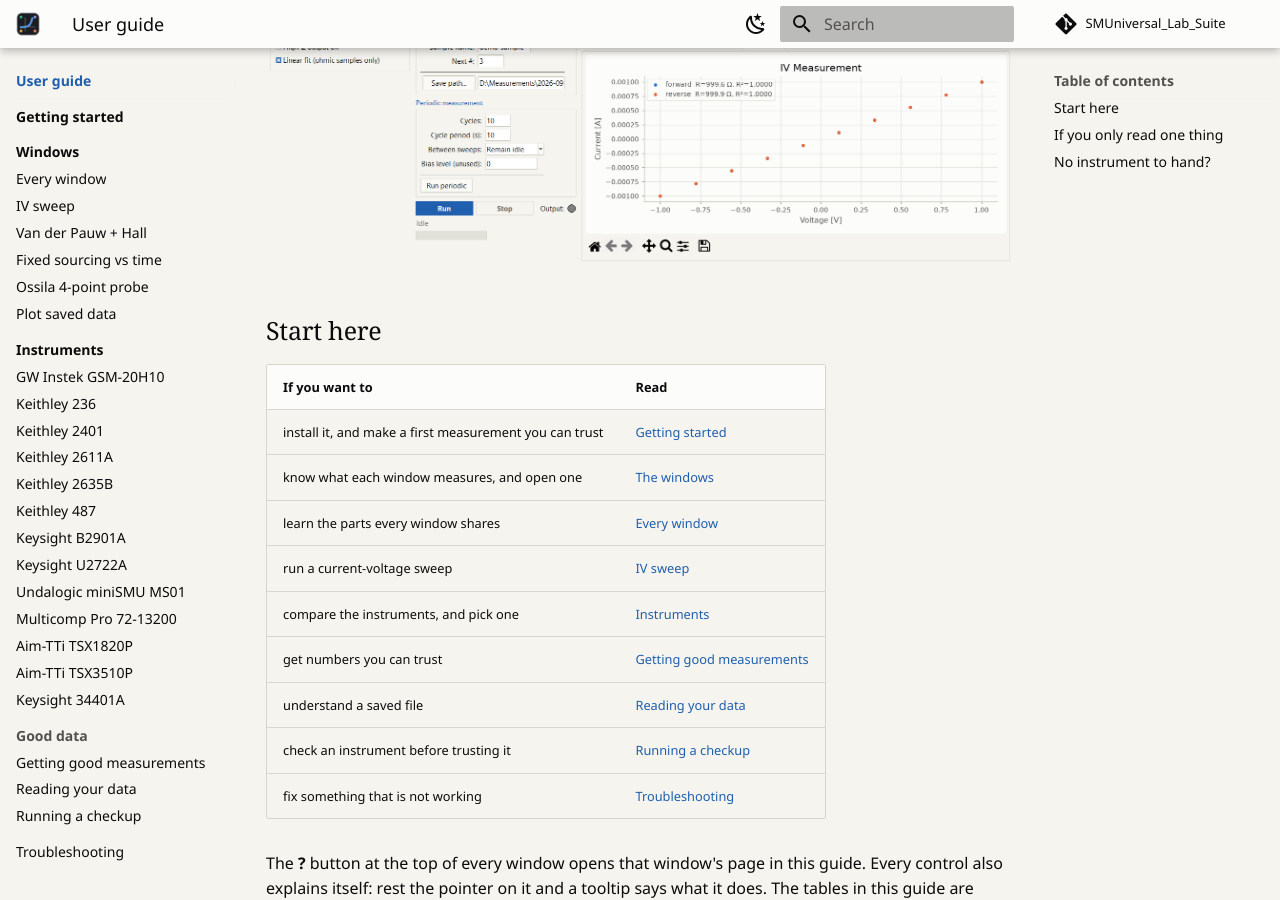
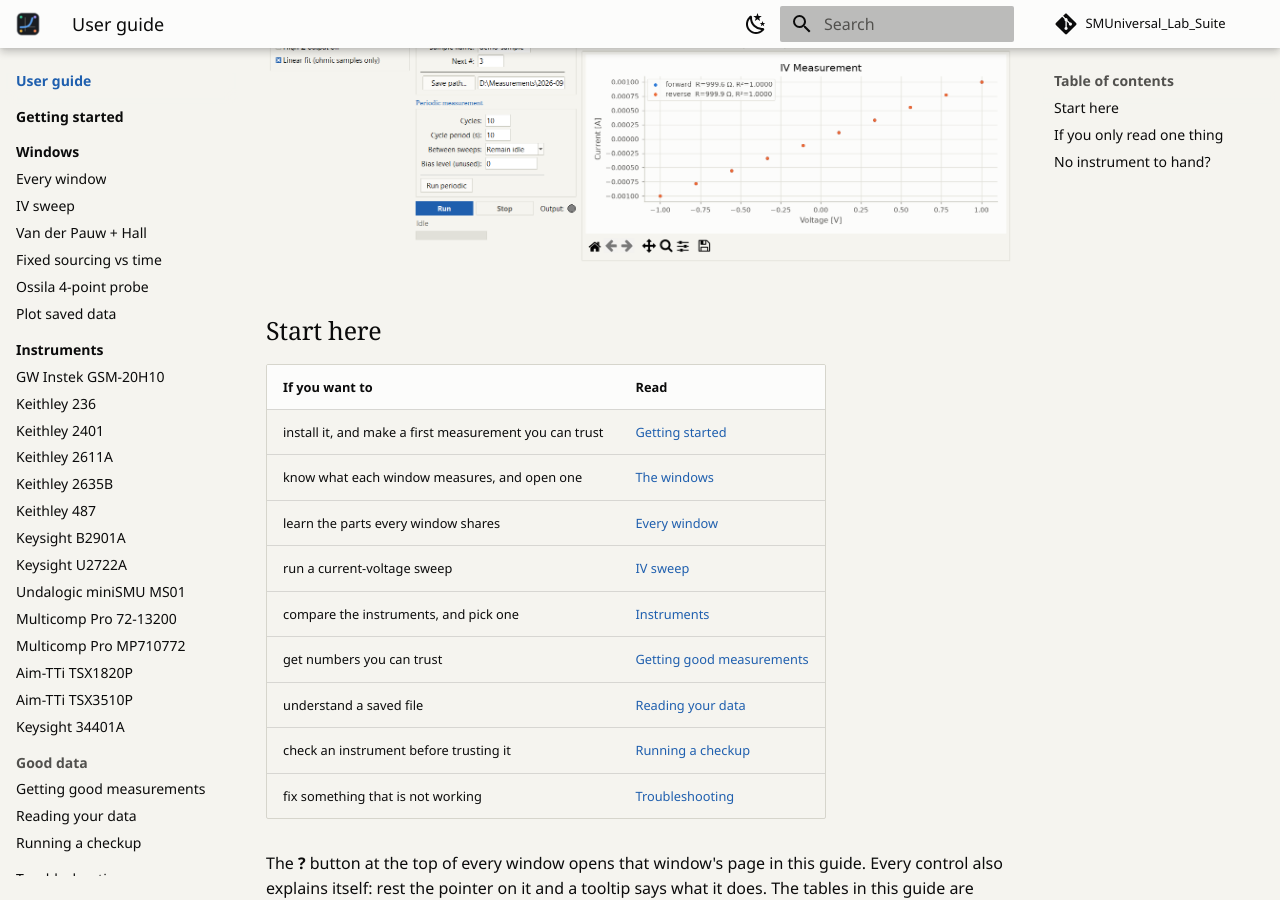
Before and after one commit to jcgutierrezg/SMUniversal_Lab_Suite, an MkDocs documentation site: the page built from docs/index.md, in a window 1280 px wide and 900 px high, scrolled down 461 px. Built offline with MkDocs 1.6.1 and Material for MkDocs 9.7.7, drawn with Linux system fonts in a browser that asks for light colours; comment, search, counter and statistics services are not loaded.

Commit message:
Add the MP710772's pages to the site navigation
Co-Authored-By: Claude Opus 5.5 <noreply@anthropic.com>

```diff
--- a/mkdocs.yml
+++ b/mkdocs.yml
@@ -87,6 +87,7 @@ nav:
       - guide/instruments/keysight-u2722a.md
       - guide/instruments/undalogic-minismu.md
       - guide/instruments/multicomp-72-13200.md
+      - guide/instruments/multicomp-mp710772.md
       - guide/instruments/aimtti-tsx1820p.md
       - guide/instruments/aimtti-tsx3510p.md
       - guide/instruments/keysight-34401a.md
@@ -114,6 +115,7 @@ nav:
       - instruments/aimtti-tsx3510p.md
       - instruments/aimtti-tsx1820p.md
       - instruments/keysight-34401a.md
+      - instruments/multicomp-mp710772.md
     - Experiments:
       - experiments/index.md
       - experiments/van-der-pauw.md
@@ -223,6 +225,7 @@ nav:
         - reference/manuals/487-commands.md
         - reference/manuals/236-commands.md
         - reference/manuals/34401a-commands.md
+        - reference/manuals/mp710772-commands.md
         - reference/manuals/72-13200-commands.md
         - reference/manuals/gsm-20h10-buffer-and-errors.md
         - reference/manuals/u2722a-source-limit.md
```
